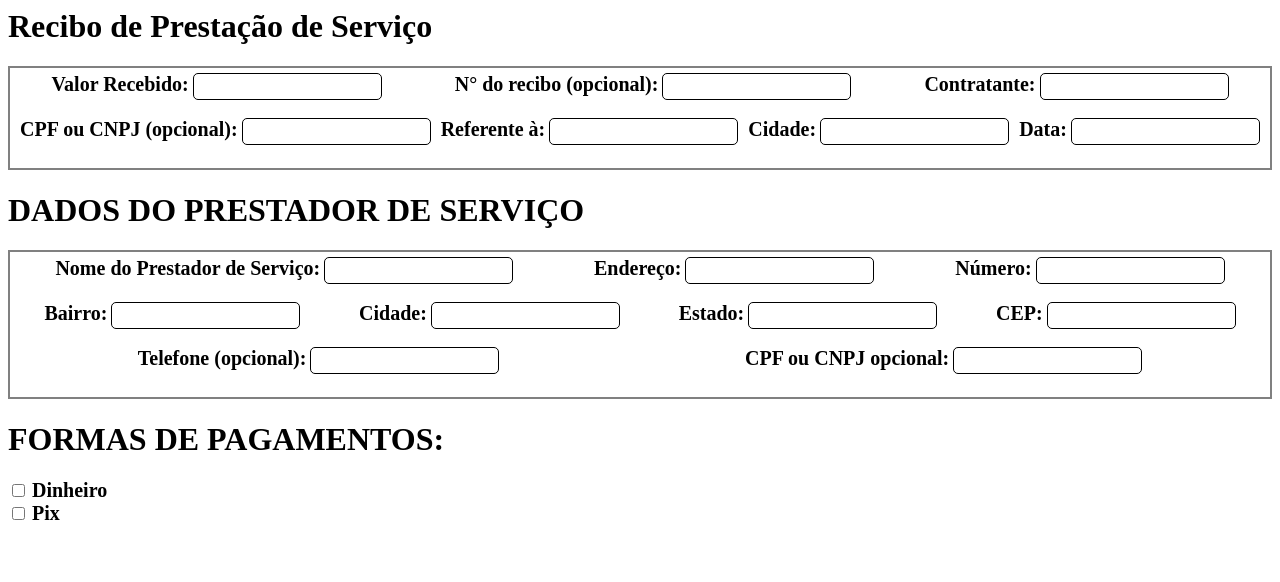
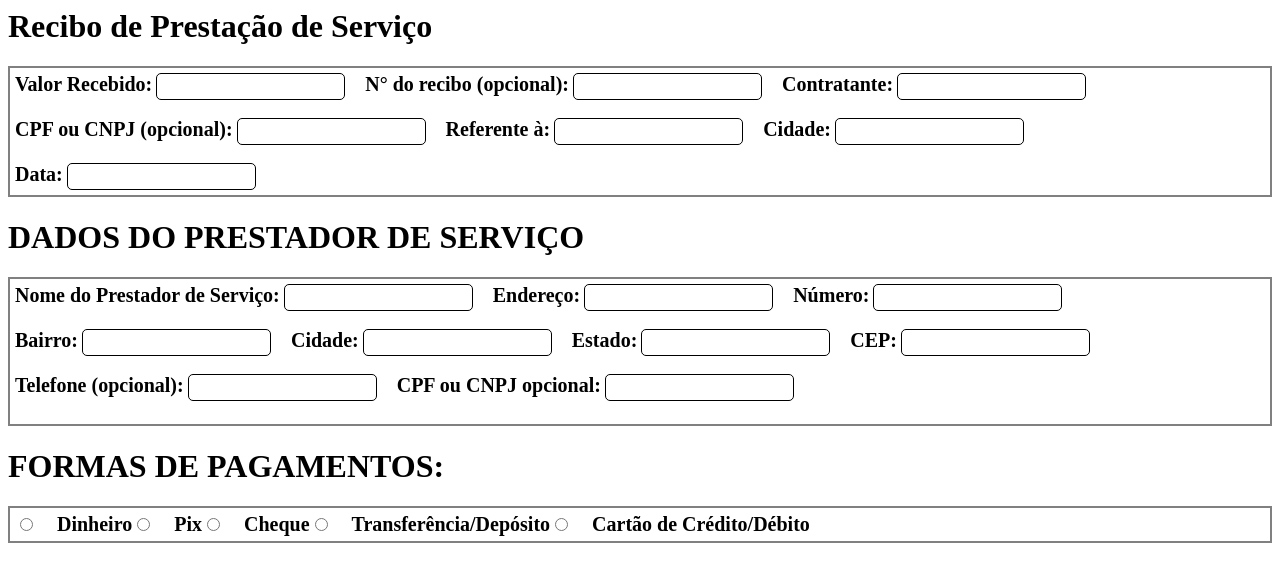
Before and after one commit to GustavoOrelio/Recibo-Prestacao-de-Servico, a plain HTML site: page index.html in a window 1280 px wide. Drawn offline with Linux system fonts and the light colour scheme.

Commit message:
Configurando os radios

```diff
--- a/index.html
+++ b/index.html
@@ -95,15 +95,28 @@
         </div>
     </div>
     <h1>FORMAS DE PAGAMENTOS: </h1>
-    <div>
-        <input type="checkbox">
-        <label>Dinheiro</label>
+    <div class="centro">
+        <div>
+            <input type="radio" name="radio">
+            <label>Dinheiro</label>
+        </div>
+        <div>
+            <input type="radio" name="radio">
+            <label>Pix</label>
+        </div>
+        <div>
+            <input type="radio" name="radio">
+            <label>Cheque</label>
+        </div>
+        <div>
+            <input type="radio" name="radio">
+            <label>Transferência/Depósito</label>
+        </div>
+        <div>
+            <input type="radio" name="radio">
+            <label>Cartão de Crédito/Débito</label>
+        </div>
     </div>
-    <div>
-        <input type="checkbox">
-        <label>Pix</label>
-    </div>
-
 </body>
 
 </html>
--- a/style.css
+++ b/style.css
@@ -15,6 +15,7 @@ input {
     border: 1px solid;
     border-radius: 5px;
     padding: 5px;
+    margin-right: 20px;
 }
 
 
@@ -25,11 +26,6 @@ input {
     overflow-y: auto;
     display: flex;
     flex-wrap: wrap;
-    justify-content:  space-around;
+    justify-content:  left;
+
 }
-
-.conteudo {
-    width: 230px;
-    height: 230px;
-    border: 5px dashed #808080;
-}
```
